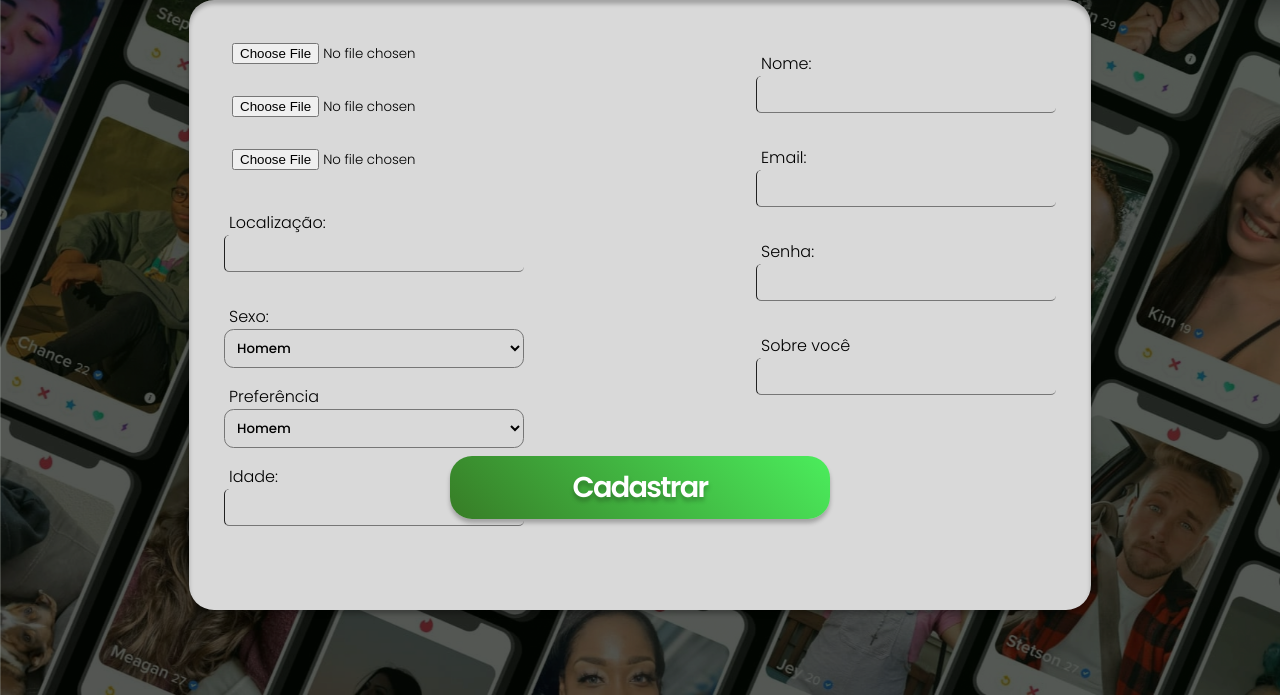
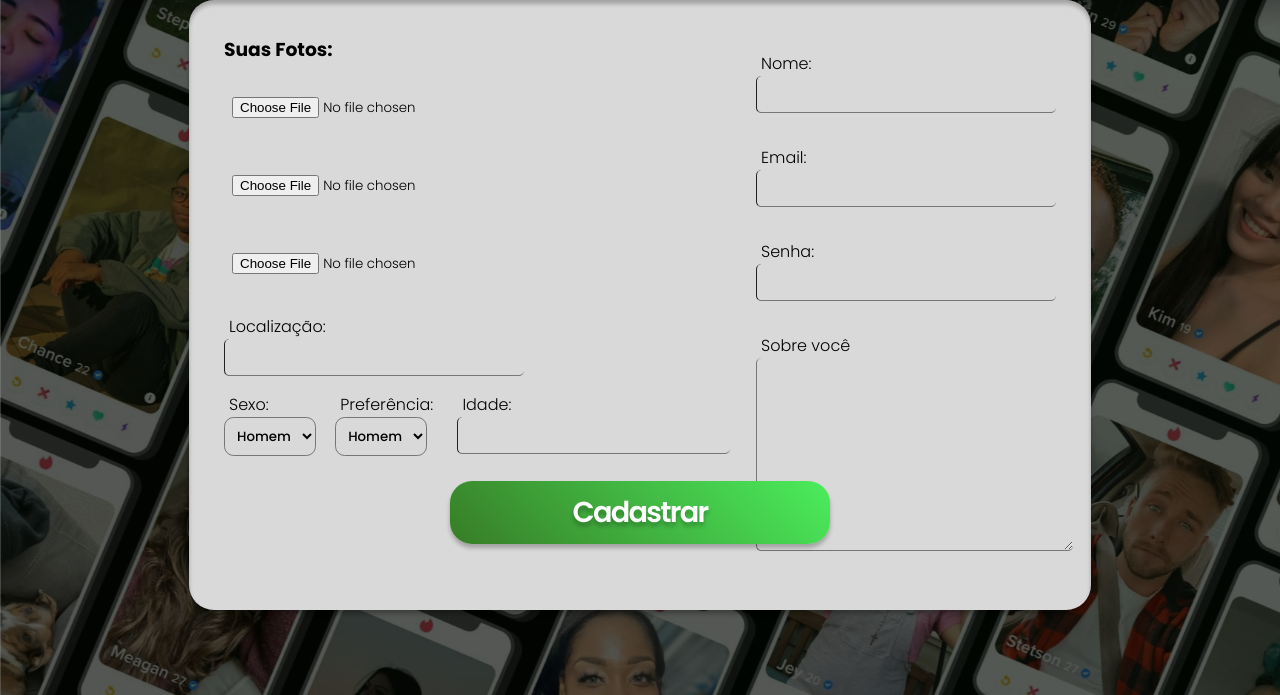
Before and after one commit to LucasBDC/icetinder, a PHP site: page /cadastro.php in a window 1280 px wide. Shown: the part 105-800 px from the top of the page. Run offline with PHP 8.4, Linux system fonts and the light colour scheme.

Commit message:
update cadastro

```diff
--- a/cadastro.php
+++ b/cadastro.php
@@ -7,40 +7,59 @@
   <div class="container-cadastro">
     <form action="">
       <div class="left-cad">
-        <input type="file" class="float-left-cadastro" name="photo" id="" accept="Image/*">
-        <input type="file" class="float-left-cadastro" name="photo" id="" accept="Image/*">
-        <input type="file" class="float-left-cadastro" name="photo" id="" accept="Image/*">
+        <div class="photos">
+          <h3>Suas Fotos:</h3>
+          <div class="photo-1">
+            <img src="" id="photo1" alt="">
+            <input type="file" class="float-left-cadastro" name="photo" id="photo-up1" accept="Image/*">
+          </div>
+          <div class="photo-2">
+            <img src="" id="photo2" alt="">
+            <input type="file" class="float-left-cadastro" name="photo" id="photo-up2" accept="Image/*">
+          </div>
+          <div class="photo-3">
+            <img src="" id="photo3" alt="">
+            <input type="file" class="float-left-cadastro" name="photo" id="photo-up3" accept="Image/*">
+          </div>
+        </div>
         <label for="localizacao">Localização:</label>
-        <input type="text" name="localizacao" id="">
-        <label for="sexo">Sexo:</label>
-        <select name="sexo" id="">
+        <input type="text" name="localizacao" id="localizacao">
+        <div class="three-grid">
+          <div class="grid-1">
+            <label for="sexo">Sexo:</label><br>
+            <select name="sexo" id="sex">
               <option value="homem">Homem</option>
               <option value="mulher">Mulher</option>
             </select>
-        <label for="preferencia">Preferência</label>
-        <select name="preferencia" id="">
+          </div>
+          <div class="grid-2">
+            <label for="preferencia">Preferência:</label><br>
+            <select name="preferencia" id="pref">
               <option value="homem">Homem</option>
               <option value="mulher">Mulher</option>
               <option value="todos">Todos</option>
             </select>
-        <label for="idade">Idade:</label>
-        <input type="number" name="idade" id="">
+          </div>
+          <div class="grid-3">
+            <label for="idade">Idade:</label><br>
+            <input type="number" name="idade" id="idade">
+          </div>
+        </div>
       </div>
       <div class="right-cad">
         <label for="nome">Nome:</label>
-        <input type="text" name="nome">
+        <input type="text" name="nome" id="nome">
         <label for="email">Email:</label>
-        <input type="email" name="email">
+        <input type="email" name="email" id="email">
         <label for="senha">Senha:</label>
-        <input type="password" name="senha">
+        <input type="password" name="senha" id="senha">
         <label for="description">Sobre você</label>
-        <input type="text" name="description" id="">
+        <textarea name="description" class="sobre-voce" id="description" cols="30" rows="10"></textarea>
       </div>
       <div class="buttons-form clear">
-       <button type="submit" class="button-enter">Cadastrar</button>
+        <button type="submit" class="button-enter" id="cadastrar-button">Cadastrar</button>
       </div>
     </form>
   </div>
 </div>
-</body>
-</html>
+<?php require 'requires/footer.php' ?>
```
Lines whose indentation alone changed are shown as unchanged.
